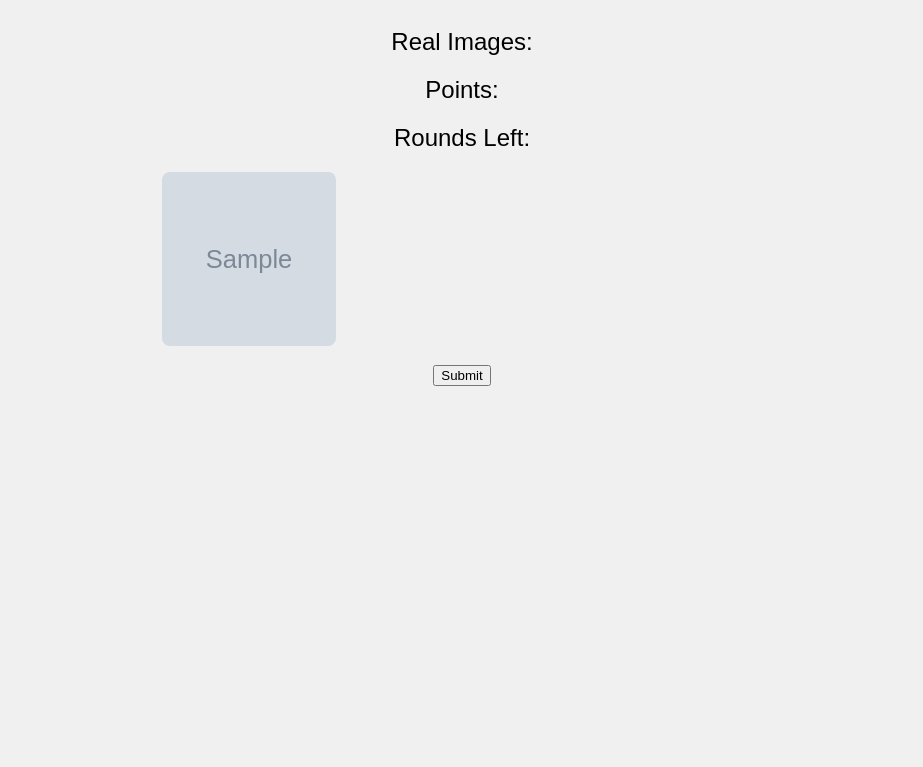
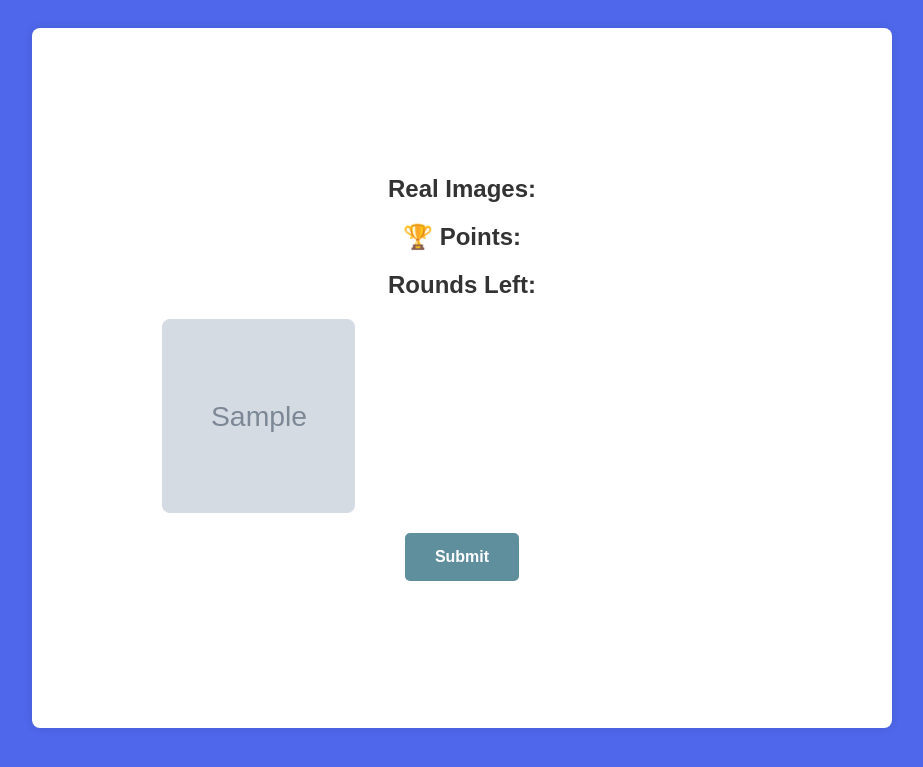
Before and after one commit to mm-zb/ichack25, a Flask app: template src/templates/match-game.html in a window 1280 px wide. Shown: the top 767 px of the page, without its empty margins (178-1101 px from the left). Run offline with Flask 3, Linux system fonts and the light colour scheme; the template is opened without the code that fills it: most values are stand-ins (such as "Sample title", 1, 10 or a date in 2020); grey boxes marked "Sample" are stand-in pictures; parts of the project's set-up code (start-up, migrations or seed data) failed here and were passed over.

Commit message:
Update match-game.html
match game

```diff
--- a/src/templates/match-game.html
+++ b/src/templates/match-game.html
@@ -10,47 +10,54 @@
             display: flex;
             flex-direction: column;
             align-items: center;
-            background-color: #f0f0f0;
+            background-color: #4e67eb;
             padding: 20px;
+        }
+
+        .game-container {
+            background-color: white;
+            padding: 30px;
+            border-radius: 8px;
+            box-shadow: 0 0 10px rgba(0, 0, 0, 0.1);
+            max-width: 800px;
+            width: 100%;
+            text-align: center;
+            display: flex;
+            flex-direction: column;
+            align-items: center;
+            justify-content: center;
+            min-height: 80vh;
         }
 
         .counter {
             font-size: 24px;
             margin-bottom: 20px;
+            color: #333;
+            font-weight: bold;
         }
 
         .grid-container {
             display: grid;
             grid-template-columns: repeat(3, 1fr);
             gap: 10px;
-            width: 50%;
+            width: 100%;
             max-width: 600px;
         }
-
-        .overlay {
-            position: absolute;
-            top: 0;
-            left: 0;
-            width: 90%;
-            height: 90%;
-            display: none; /* Initially hidden */
-}
-
 
         .grid-item {
             position: relative;
             display: inline-block;
             overflow: hidden;
             width: 100%;
-            padding-top: 100%; /* Makes it square */
+            padding-top: 100%;
         }
 
         .grid-item img {
             position: absolute;
             top: 0;
             left: 0;
-            width: 90%;
-            height: 90%;
+            width: 100%;
+            height: 100%;
             display: block;
             object-fit: cover;
             border-radius: 8px;
@@ -63,33 +70,129 @@
         }
 
         .selected {
-            border: 3px solid blue;
+            border: 5px solid blue;
+            border-radius: 8px;
+        }
+
+        .overlay {
+            position: absolute;
+            top: 0;
+            left: 0;
+            width: 100%;
+            height: 100%;
+            display: none;
+            border-radius: 8px;
+        }
+
+        .overlay.correct {
+            background: rgba(0, 255, 0, 0.5);
+        }
+
+        .overlay.incorrect {
+            background: rgba(255, 0, 0, 0.5);
+        }
+
+        .overlay.correct.selected::after {
+            content: "✔";
+            font-size: 3em;
+            color: white;
+            position: absolute;
+            top: 50%;
+            left: 50%;
+            transform: translate(-50%, -50%);
+        }
+
+        .overlay.incorrect.selected::after {
+            content: "👀";
+            font-size: 3em;
+            color: white;
+            position: absolute;
+            top: 50%;
+            left: 50%;
+            transform: translate(-50%, -50%);
+        }
+
+        #submit-button, #next-round-button {
+            background-color: #5f8e9d;
+            color: white;
+            padding: 15px 30px;
+            border: none;
+            border-radius: 5px;
+            font-size: 16px;
+            font-weight: bold;
+            cursor: pointer;
+            transition: transform 0.2s;
+            margin-top: 20px;
+        }
+
+        #submit-button:hover, #next-round-button:hover {
+            transform: scale(1.05);
+        }
+
+        #end-game-container {
+            display: none;
+            text-align: center;
+        }
+
+        #end-game-container h1 {
+            font-size: 40px;
+            margin-bottom: 20px;
+        }
+
+        #end-game-container .buttons {
+            display: flex;
+            gap: 20px;
+            justify-content: center;
+            margin-top: 20px;
+        }
+
+        #end-game-container .buttons button {
+            background-color: #5f8e9d;
+            color: white;
+            padding: 20px 40px;
+            font-size: 20px;
+            border-radius: 10px;
+            cursor: pointer;
+            transition: transform 0.2s;
+        }
+
+        #end-game-container .buttons button:hover {
+            transform: scale(1.05);
         }
     </style>
 </head>
 <body>
+    <div class="game-container">
         <div class="counter">Real Images: <span id="remaining"></span></div>
-    <div class="counter">Points: <span id="points"></span></div>
+        <div class="counter">🏆 Points: <span id="points"></span></div>
         <div class="counter">Rounds Left: <span id="round"></span></div>
         <div class="grid-container">
             {% for image in images %}
             <div class="grid-item" onclick="toggleSelection(this, '{{ image }}')">
-            <img src="/static/{{ image }}" alt="Game Image" >
+                <img src="/static/{{ image }}" alt="Game Image">
                 <div class="overlay"></div>
             </div>
             {% endfor %}
         </div>
+        <button id="submit-button" onclick="submitSelection()">Submit</button>
+    </div>
 
-    <button id="submit-button" onclick="submitSelection()">Submit</button>
+    <div id="end-game-container">
+        <h1>Game Over! Your Final Score: <span id="final-score"></span></h1>
+        <div class="buttons">
+            <button onclick="goBack()">Go Back</button>
+            <button onclick="playAgain()">Play Again</button>
+        </div>
+    </div>
 
     <script>
         var selectedImages = [];
         var correctImages = {{ correct_images | tojson }};
-        var pairs = {{data | tojson}};
+        var pairs = {{ data | tojson }};
         var n = {{ n }};
-        var points = {{points}};
-        var i = {{i}}
-        var images = {{images | tojson}}
+        var points = {{ points }};
+        var i = {{ i }};
+        var images = {{ images | tojson }};
 
         function toggleSelection(imgElement, imageName) {
             if (selectedImages.includes(imageName)) {
@@ -104,55 +207,44 @@
         function submitSelection() {
             let correctCount = selectedImages.filter(img => correctImages.includes(img)).length;
             let incorrectCount = selectedImages.length - correctCount;
-            points += (correctCount)*15
+            points += (correctCount) * 15;
             alert(`Correct: ${correctCount}, Incorrect: ${incorrectCount}`);
-            document.getElementById("submit-button").display = "hide";
-            showCorrect()
+            document.getElementById("submit-button").style.display = "none";
+            showCorrect();
         }
 
-
         function showCorrect() {
-            // Loop through all grid items and apply overlay color based on `pairs`
             document.querySelectorAll(".grid-item").forEach((gridItem, index) => {
-                let imageName = images[index];  // Get the corresponding image name
-                let overlay = gridItem.querySelector('.overlay'); // Get overlay element
+                let imageName = images[index];
+                let overlay = gridItem.querySelector('.overlay');
 
                 if (pairs[imageName] == '0') {
-                    overlay.style.background = "rgba(0, 255, 0, 0.5)"; // Green overlay
+                    overlay.classList.add("correct");
                 } else {
-                    overlay.style.background = "rgba(255, 0, 0, 0.5)"; // Red overlay
+                    overlay.classList.add("incorrect");
                 }
 
-                overlay.style.display = "block"; // Show overlay
+                if (pairs[imageName] == '0' && selectedImages.includes(imageName)) {
+                    overlay.classList.add("selected");
+                }
+
+                if (pairs[imageName] == '1' && selectedImages.includes(imageName)) {
+                    overlay.classList.add("selected");
+                }
+
+                overlay.style.display = "block";
             });
 
-            // Add a button to go to the next round
             let nextButton = document.createElement("button");
+            nextButton.id = "next-round-button";
             nextButton.innerText = "Next Round";
             nextButton.onclick = nextRound;
-            document.body.appendChild(nextButton);
+            document.querySelector(".game-container").appendChild(nextButton);
         }
 
-        // function showCorrect() {
-        //     let overlay = image.querySelector('.overlay');
-        //     overlay.style.display = "block";
-        //     for (image in images) {
-        //         element
-
-        //         if (pairs[image]=='0') {
-
-        //         }
-        //         // hide all others
-        //         // show correct
-        //         // add button to go next
-        //         nextRound()
-        //     }
-        //     return;
-        // }
-
-        function nextRound(){
-            if (i==0) {
-                endGame()
+        function nextRound() {
+            if (i == 0) {
+                endGame();
                 return;
             }
             fetch('/match-game', {
@@ -162,7 +254,6 @@
                 },
                 body: JSON.stringify({ points: points, i: i - 1 })
             })
-
             .then(response => response.text())
             .then(html => {
                 document.open();
@@ -173,10 +264,18 @@
         }
 
         function endGame() {
-            alert(`Your points were ${points}`)
+            document.querySelector(".game-container").style.display = "none";
+            document.getElementById("end-game-container").style.display = "block";
+            document.getElementById("final-score").innerText = points;
+        }
+
+        function goBack() {
             window.location.href = "/student";
         }
 
+        function playAgain() {
+            window.location.href = "/match-game";
+        }
 
         document.getElementById("remaining").innerHTML = n;
         document.getElementById("points").innerHTML = points;
```
Lines whose indentation alone changed are shown as unchanged.
